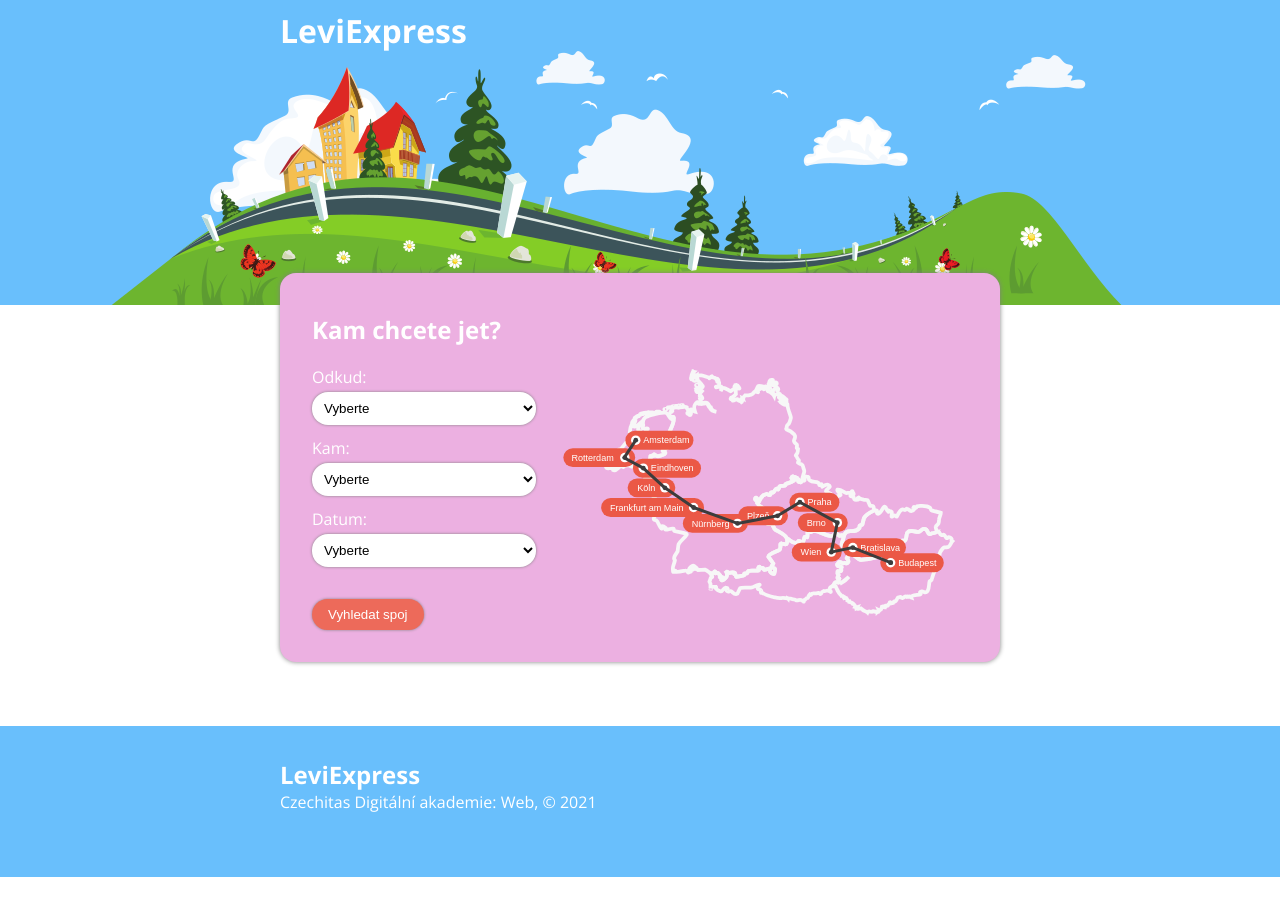
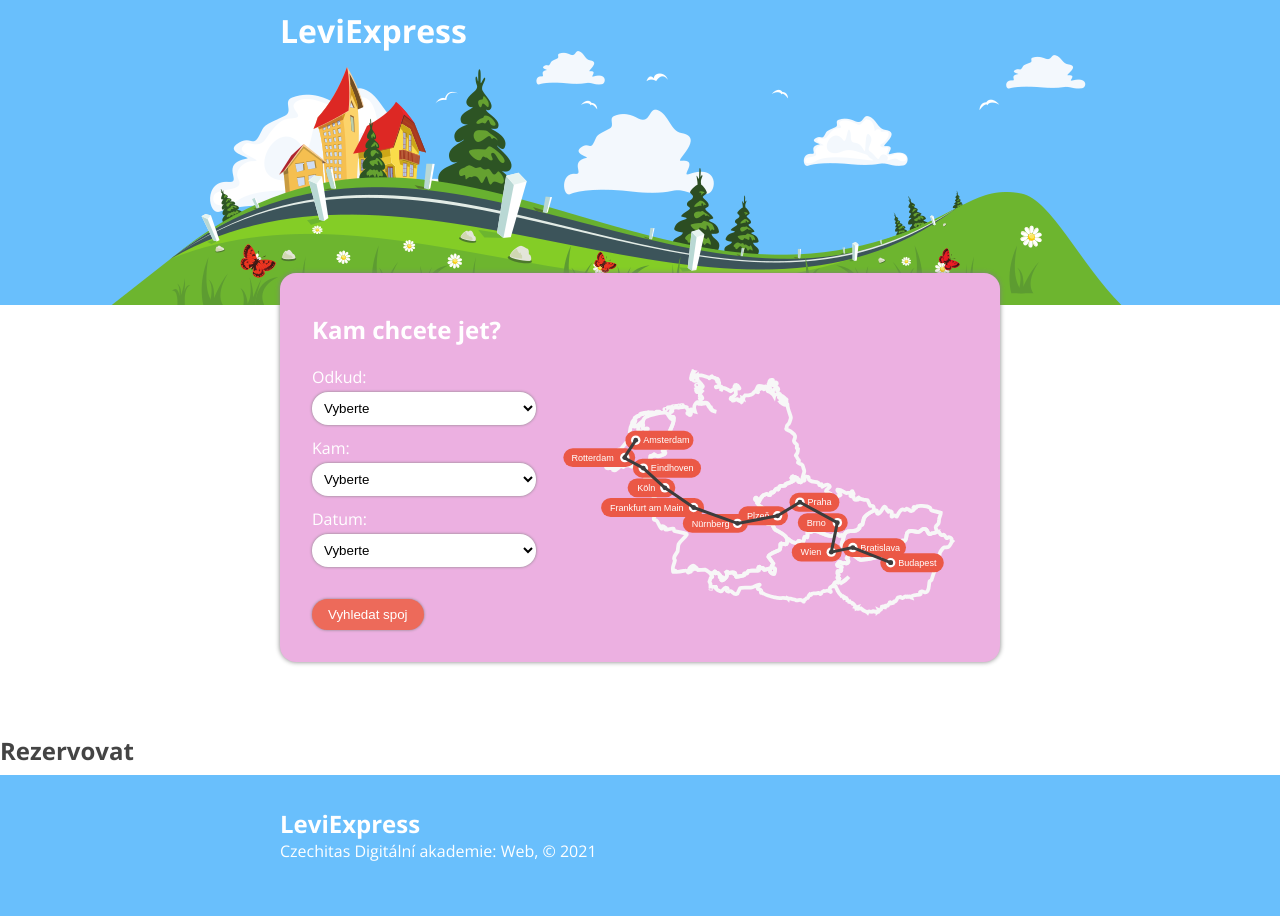
Before and after one commit to veronika-sesay/leviexpress-starter, a React app: page /reservation in a window 1280 px wide. Shown: the top 916 px of the page. Before the commit the page ends 877 px from the top, so only its background shows below. Built offline with nearby package versions, Linux system fonts and the light colour scheme.

Commit message:
Router a Komponenta Reservation

```diff
--- a/src/components/App/index.jsx
+++ b/src/components/App/index.jsx
@@ -2,11 +2,19 @@ import React from 'react';
 import { Footer } from '../Footer';
 import { Header } from '../Header';
 import { Home } from '../Home';
+import { Reservation } from '../Reservation';
+import { BrowserRouter, Routes, Route } from 'react-router-dom';
 
 export const App = () => (
   <>
     <Header />
     <Home />
+    <BrowserRouter>
+      <Routes>
+        <Route path="/" element={<Home />} />
+        <Route path="reservation" element={<Reservation />} />
+      </Routes>
+    </BrowserRouter>
     <Footer />
   </>
 );
--- /dev/null
+++ b/src/components/Reservation/index.jsx
@@ -0,0 +1,5 @@
+import React from 'react';
+
+export const Reservation = () => {
+  return <h2>Rezervovat</h2>;
+};
```
